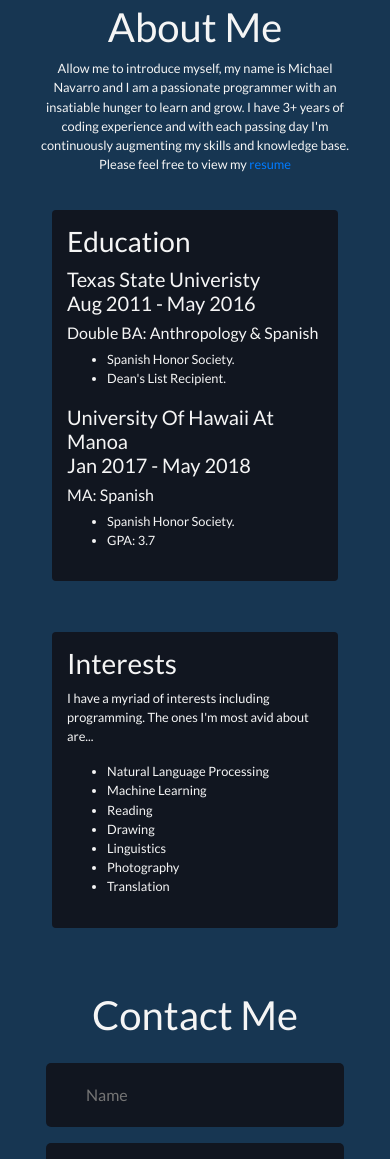
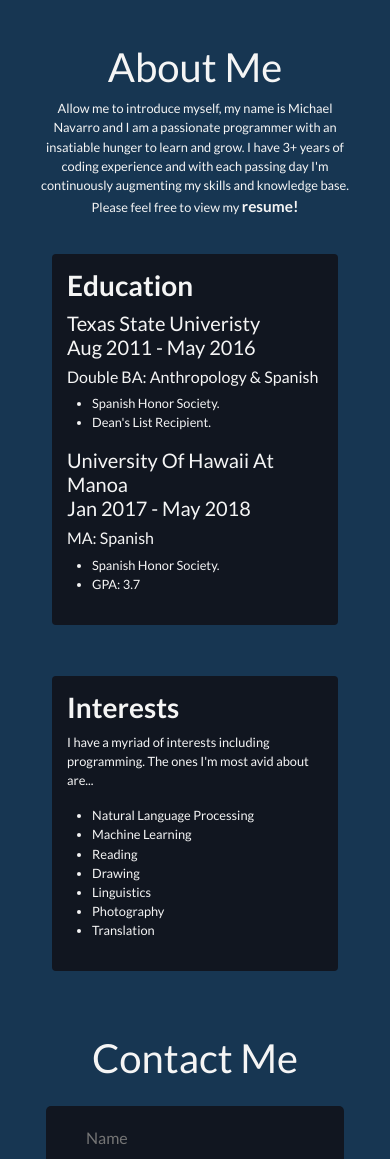
Before and after one commit to angelo93/portfolio-v2, a plain HTML site: page index.html in a window 390 px wide. Shown: the part 4710-5869 px from the top of the page. Drawn offline with Linux system fonts and the light colour scheme.

Commit message:
Rename main CSS file, Edit padding for about me

```diff
--- a/css/style.css
+++ b/css/index.css
@@ -182,7 +182,7 @@ body {
 
 #projects {
   padding-top: 0;
-  padding-bottom: 20px;
+  padding-bottom: 60px;
   background-color: rgb(23, 54, 82);
 }
 
@@ -380,6 +380,12 @@ body {
 /*---- End Tech Stack Section ----*/
 
 /*---- Start Contact Section ----*/
+.resume {
+  color: whitesmoke;
+  font-weight: 700;
+  font-size: 1.2em;
+}
+
 .about-card {
   width: 100%;
   padding: 5px;
@@ -400,6 +406,10 @@ body {
 
 .about-card-body {
   padding: 10px;
+}
+
+.about-card-body ul {
+  padding-left: 25px;
 }
 
 #contact {
--- a/index.html
+++ b/index.html
@@ -8,7 +8,7 @@
   <link rel="stylesheet" href="https://cdnjs.cloudflare.com/ajax/libs/font-awesome/5.9.0/css/all.css" />
   <link rel="stylesheet" href="icons/font-mfizz-2.4.1/font-mfizz.css" />
   <link rel="stylesheet" href="bootstrap-4.1.3-dist/css/bootstrap.min.css" />
-  <link rel="stylesheet" href="css/style.css" />
+  <link rel="stylesheet" href="css/index.css" />
   <link rel="stylesheet" href="css/fixed.css" />
 </head>
 
@@ -242,7 +242,8 @@
             <div class="card-body">
               <h5 class="card-title">Portfolio V2</h5>
               <p class="card-text">
-                The website you are currently viewing and my main portfolio website where I implement new features that I learn.
+                The website you are currently viewing and my main portfolio website where I implement new features that
+                I learn.
               </p>
             </div>
             <div class="container pills">
@@ -374,18 +375,15 @@
               am a passionate programmer with an insatiable hunger to learn
               and grow. I have 3+ years of coding experience and with each
               passing day I'm continuously augmenting my skills and knowledge
-              base. Please feel free to view my <a href="/views/resume.html">resume</a>
+              base. Please feel free to view my <a class="resume" href="/views/resume.html">resume!</a>
             </p>
-
-            <div class="d-md-flex h-md-100 align-items-center">
             <div class="card-deck">
               <!-- First Half -->
-
               <div class="col-xl-6 h-md-100">
                 <div class="d-flex h-100 pt-1">
                   <div class="card about-card">
                     <div class="about-card-body">
-                        <h3>Education</h3>
+                      <h3><strong>Education</strong></h3>
                       <h5>
                         Texas State Univeristy <br />
                         Aug 2011 - May 2016
@@ -408,14 +406,12 @@
                   </div>
                 </div>
               </div>
-
               <!-- Second Half -->
-
               <div class="col-xl-6 h-md-100 ">
                 <div class="d-flex h-100 pt-1">
                   <div class="card about-card">
                     <div class="about-card-body">
-                        <h3>Interests</h3>
+                      <h3><strong>Interests</strong></h3>
                       <p>
                         I have a myriad of interests including programming. The ones I'm most avid about are...
                       </p>
@@ -428,7 +424,6 @@
                         <li>Photography</li>
                         <li>Translation</li>
                       </ul>
-                      </div>
                     </div>
                   </div>
                 </div>
```
Lines whose indentation alone changed are shown as unchanged.
